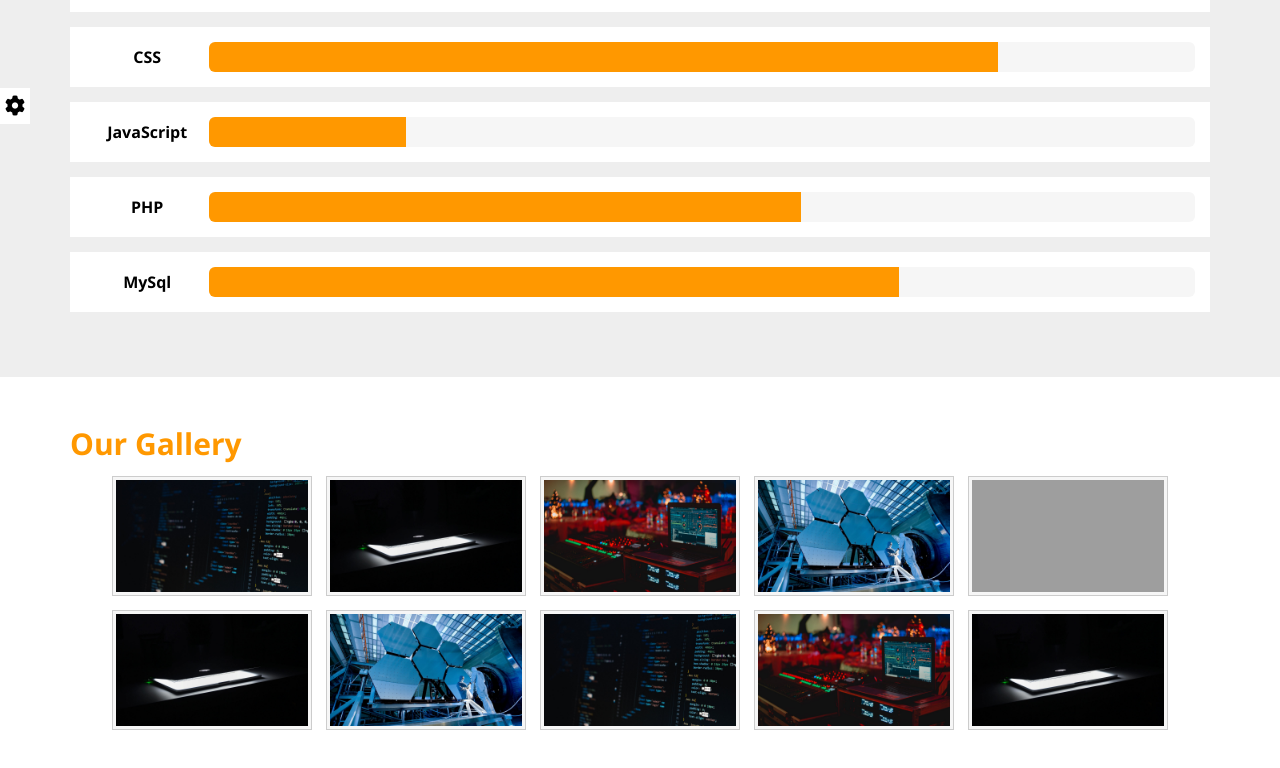
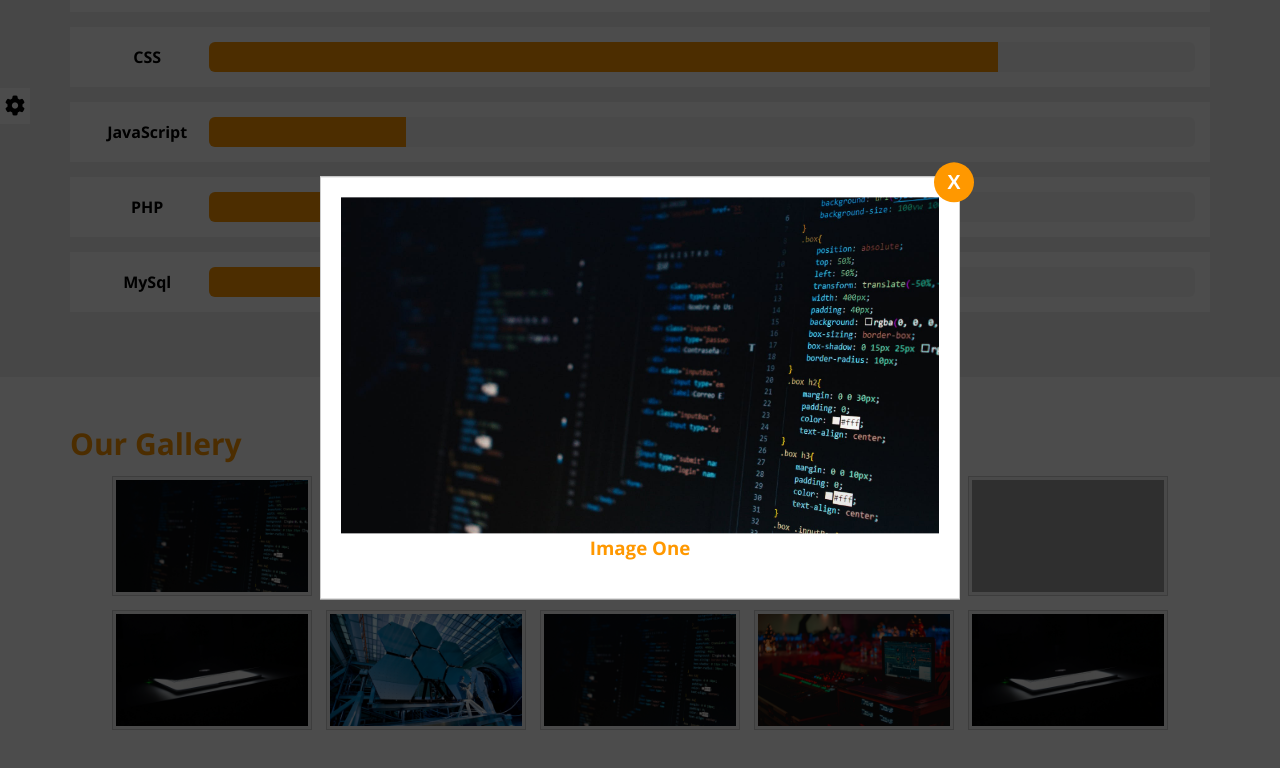
Before and after one commit to walidashraf0/Website-5, a plain HTML site: page index.html in a window 1280 px wide. Both pictures are taken after a click on the picture 211 px from the left and 1872 px from the top of the page. Shown: the part 1336-2104 px from the top of the page. Drawn offline with nearby package versions, Linux system fonts and the light colour scheme; grey boxes are pictures that could not be loaded.

Commit message:
Popup Image

```diff
--- a/css/master.css
+++ b/css/master.css
@@ -347,4 +347,62 @@ body {
     margin: 5px;
     cursor: pointer;
 }
+
+.popup-overlay {
+    position: fixed;
+    background-color: rgba(0, 0, 0, 0.7);
+    left: 0;
+    top: 0;
+    width: 100%;
+    height: 100%;
+    z-index: 1000;
+}
+
+.popup-box {
+    position: fixed;
+    left: 50%;
+    top: 50%;
+    background-color: white;
+    border: 1px solid #CCC;
+    padding: 20px;
+    z-index: 1001;
+    transform: translate(-50%, -50%);
+    -webkit-transform: translate(-50%, -50%);
+    -moz-transform: translate(-50%, -50%);
+    -ms-transform: translate(-50%, -50%);
+    -o-transform: translate(-50%, -50%);
+}
+
+.popup-box img {
+    max-width: 100%;
+}
+
+.popup-box h3 {
+    font-weight: bold;
+    text-align: center;
+    margin: 0 0 20px;
+    color: var(--main-color);
+}
+
+.popup-box .close-button {
+    position: absolute;
+    top: -15px;
+    right: -15px;
+    background-color: var(--main-color);
+    width: 40px;
+    height: 40px;
+    line-height: 40px;
+    text-align: center;
+    font-size: 20px;
+    color: #FFF;
+    cursor: pointer;
+    font-weight: bold;
+    font-family: Arial, Tahoma;
+    border-radius: 50%;
+    -webkit-border-radius: 50%;
+    -moz-border-radius: 50%;
+    -ms-border-radius: 50%;
+    -o-border-radius: 50%;
+}
+
 /* End Gallery */
--- a/index.html
+++ b/index.html
@@ -121,11 +121,11 @@
         <div class="container">
             <h2>Our Gallery</h2>
             <div class="image-box">
-                <img src="imgs/1.jpg" alt="">
-                <img src="imgs/2.jpg" alt="">
-                <img src="imgs/3.jpg" alt="">
-                <img src="imgs/4.jpg" alt="">
-                <img src="imgs/5.jpg" alt="">
+                <img src="imgs/1.jpg" alt="Image One">
+                <img src="imgs/2.jpg" alt="Image Two">
+                <img src="imgs/3.jpg" alt="Image Three">
+                <img src="imgs/4.jpg" alt="Image Four">
+                <img src="imgs/5.jpg" alt="Image Five">
                 <img src="imgs/2.jpg" alt="">
                 <img src="imgs/4.jpg" alt="">
                 <img src="imgs/1.jpg" alt="">
--- a/js/main.js
+++ b/js/main.js
@@ -142,3 +142,91 @@ window.onscroll = function () {
     });
   }
 };
+
+// -----------------
+// Create Popup With The Image
+let ourGallery = document.querySelectorAll(".gallery img");
+ourGallery.forEach((image) => {
+
+  image.addEventListener("click", (e) => {
+    // Create Overlay Element
+    let overlay = document.createElement("div");
+    overlay.className= "popup-overlay";
+
+    // Append Overlay To Body
+    document.body.appendChild(overlay);
+
+    //Create The Popup
+    let popupBox = document.createElement("div");
+
+    // Add Class To The Popup Box
+    popupBox.className = 'popup-box';
+
+
+    // Create The Image
+    let popupImage = document.createElement("img");
+
+    // Set Image Src
+    popupImage.src = image.src;
+
+    // Add Image To Popup Box
+    popupBox.appendChild(popupImage);
+
+    // Append The Popup Box Tp Body
+    document.body.appendChild(popupBox);
+
+    if (image.alt !== null) {
+
+      // Create Heading
+      let imageHeading = document.createElement("h3");
+
+      // Create Text For heading
+      let imageText = document.createTextNode(image.alt);
+
+      // Append The Text To Heading
+      imageHeading.appendChild(imageText);
+
+      // Append The Heading To The Popup Box
+      popupBox.appendChild(imageHeading);
+
+    }
+
+    // Create Close Button
+    let closeButton = document.createElement("span");
+
+    // Create The Close Button Text
+    let closeButtonText = document.createTextNode("X");
+
+    // Append Text To Close Button
+    closeButton.appendChild(closeButtonText);
+
+    // Add Class To Close Button
+    closeButton.className = "close-button";
+
+    // Add Close Button To Popup BOx
+    popupBox.appendChild(closeButton);
+
+
+
+  });
+});
+
+// Close Popup
+document.addEventListener("click", function (e) {
+
+  if (e.target.className == 'close-button') {
+    // Remove The Current Popup
+    e.target.parentNode.remove();
+
+    // Remove Overlay
+    document.querySelector(".popup-overlay").remove();
+
+
+
+
+  }
+
+
+
+
+})
```
